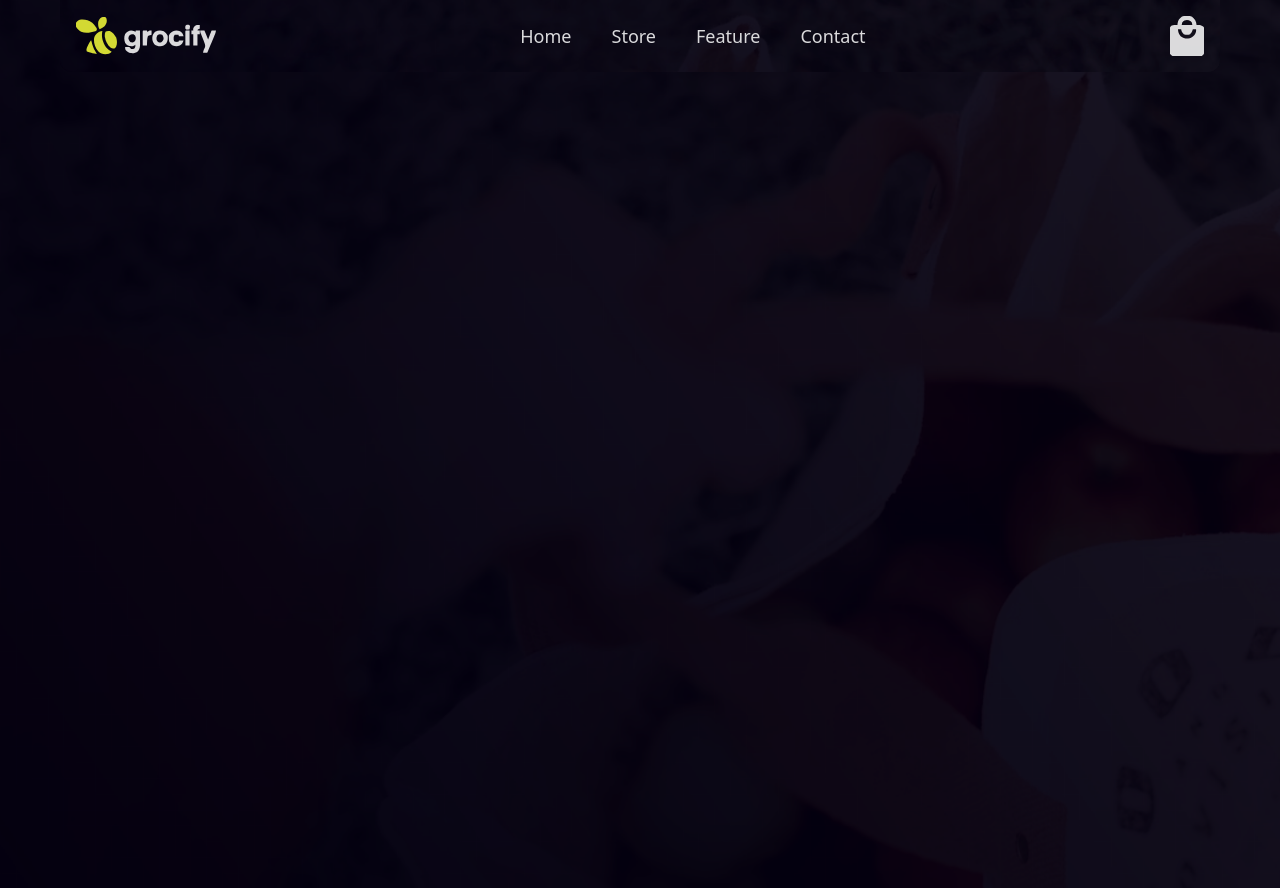
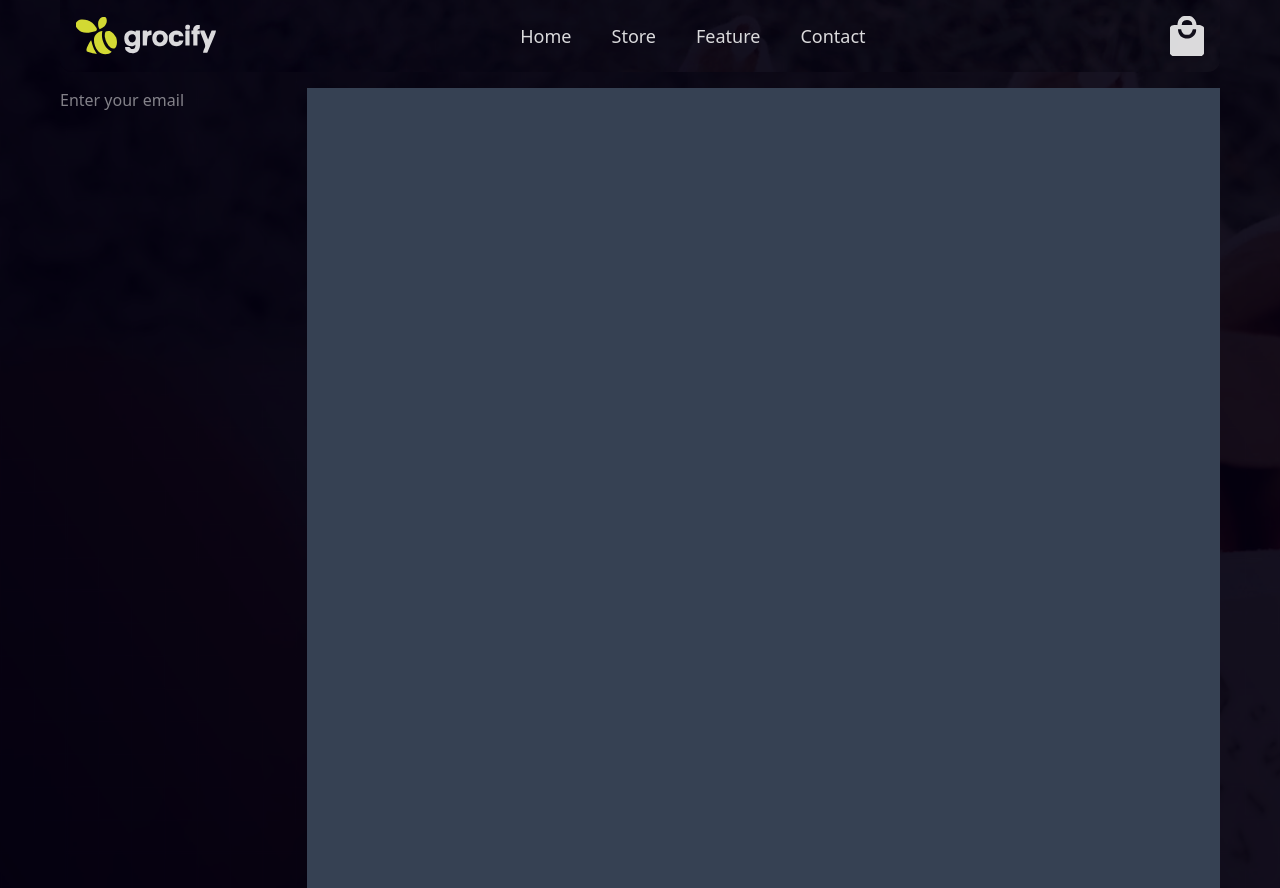
Before and after one commit to John-2TB/Grocify, a website: page login.html in a window 1280 px wide. Shown: the top 888 px of the page. Drawn offline with nearby package versions, Linux system fonts and the light colour scheme; some packages are replaced by stand-ins of ours; a script that the page names is missing.

Commit message:
First commit

```diff
--- a/login.html
+++ b/login.html
@@ -25,12 +25,14 @@
       </header>
 
       <!--Section-->
-      <section class="flex grow">
+      <section class="flex grow justify-between gap-x-4 py-4">
         <div>
-
+          <div>
+            <input type="email" name="email" placeholder="Enter your email" >
+          </div>
         </div>
         <!--3D Spline-->
-        <div class="h-screen w-full">
+        <div class="h-screen w-full bg-gray-700">
           <spline-viewer url="https://prod.spline.design/hwetFXP6B6Ydc1t1/scene.splinecode"></spline-viewer>
         </div>
       </section>
--- a/src/input.css
+++ b/src/input.css
@@ -22,11 +22,11 @@
   }
 
   .odd-grid-display{
-    @apply border border-yellow-300 hover:border-white rounded-xl px-4 py-4 flex flex-col transform hover:scale-105 transition-all hover:shadow-white/25 shadow-md shadow-yellow-300 max-sm:border max-sm:px-2 max-sm:py-2 max-sm:rounded-xl
+    @apply border border-yellow-300 hover:border-white rounded-xl px-4 py-4 flex flex-col transform hover:scale-105 transition-all hover:shadow-white/25 shadow-md shadow-yellow-300 max-sm:border max-sm:px-2 max-sm:py-2 max-sm:rounded-xl max-sm:border-yellow-300 max-sm:shadow-yellow-300
   }
 
   .even-grid-display{
-    @apply border border-white hover:border-yellow-300 rounded-xl px-4 py-4 flex flex-col transform hover:scale-105 transition duration-500 ease-in-out hover:shadow-yellow-300/25 shadow-md shadow-white
+    @apply border border-white hover:border-yellow-300 rounded-xl px-4 py-4 flex flex-col transform hover:scale-105 transition duration-500 ease-in-out hover:shadow-yellow-300/25 shadow-md shadow-white max-sm:border max-sm:px-2 max-sm:py-2 max-sm:rounded-xl
   }
 
   .bg-image{
```
Also changed, not shown: dist/output.css.
